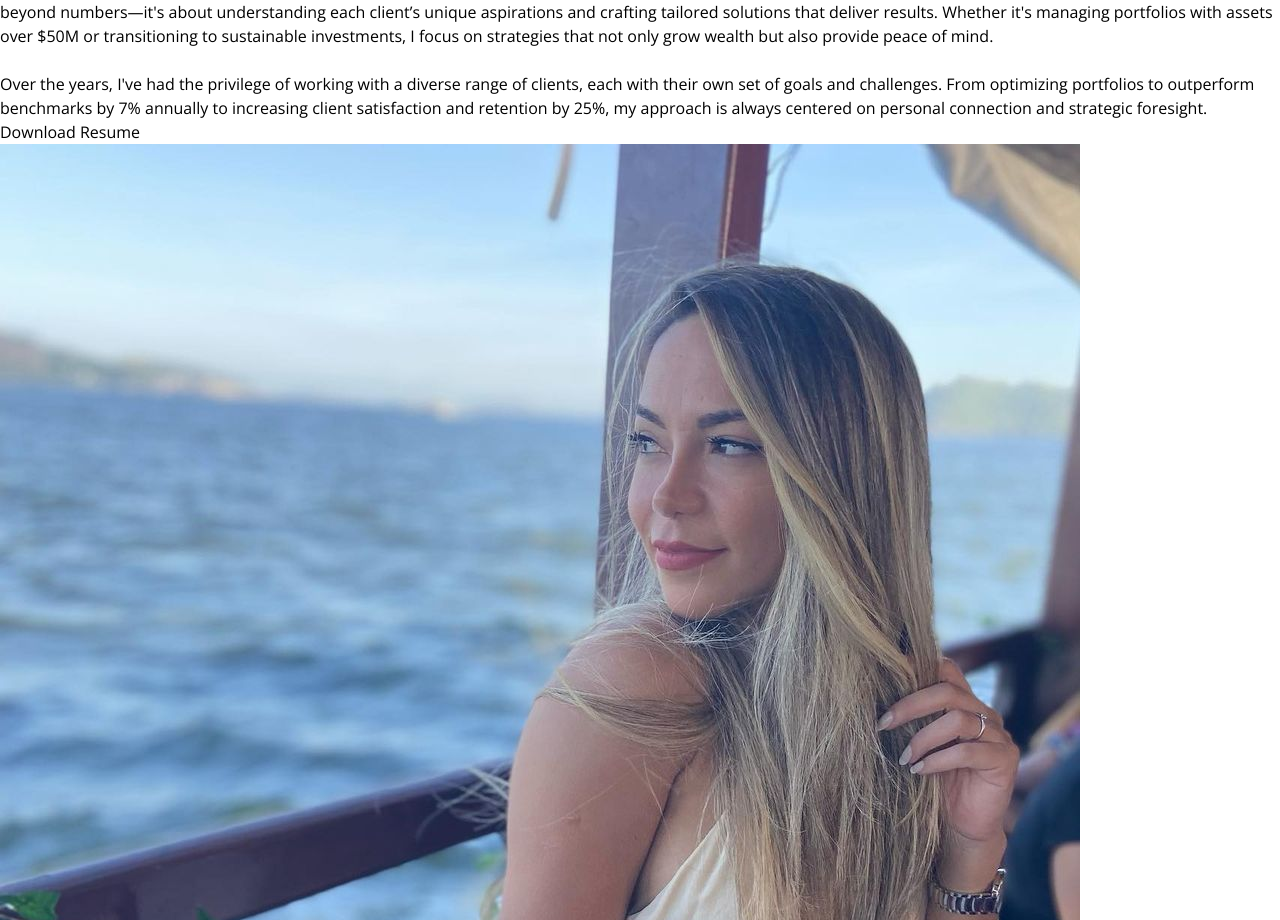
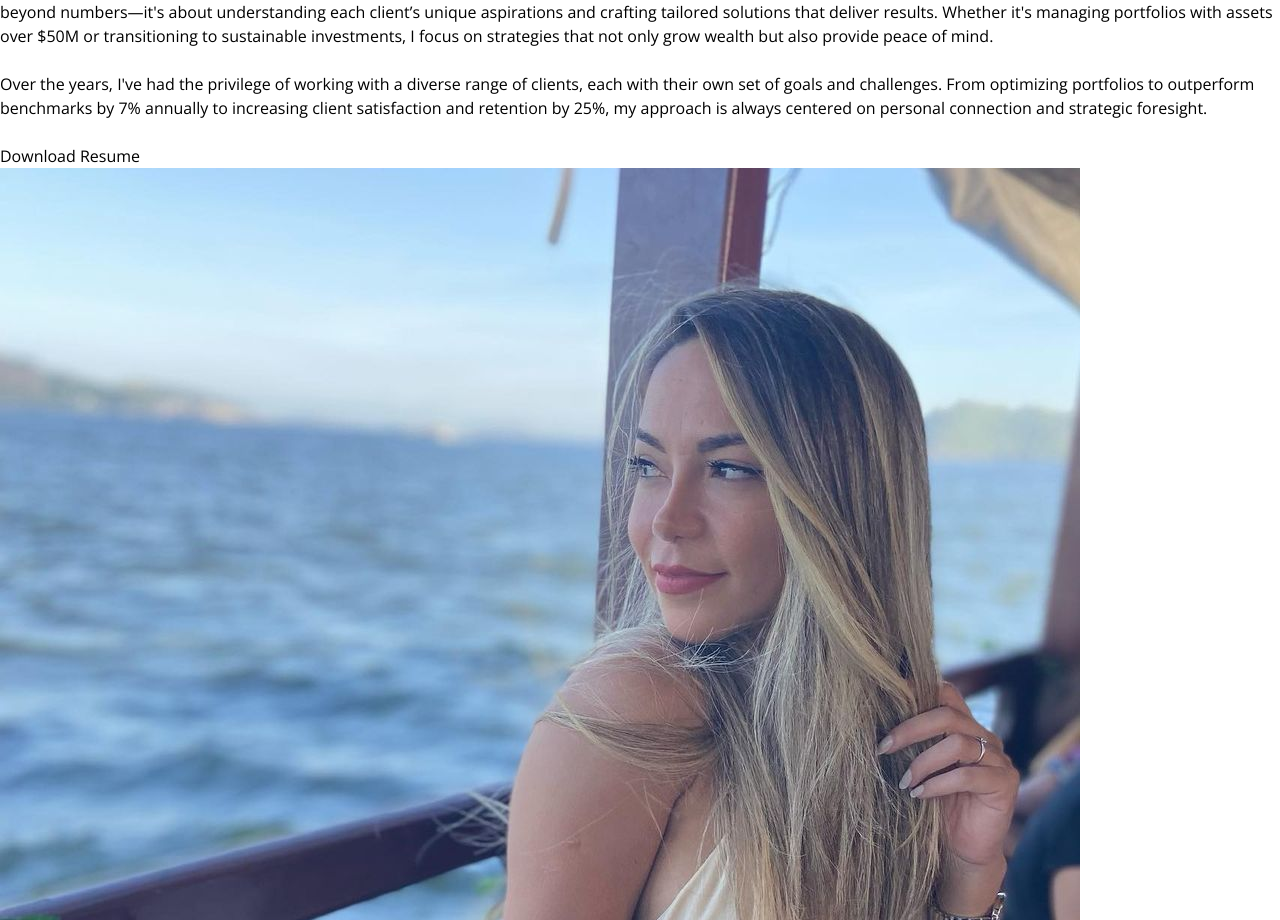
Before and after one commit to odunayo222/Laura, a React (Vite) app: page / in a window 1280 px wide. Shown: the part 1344-2264 px from the top of the page. Built offline with nearby package versions, Linux system fonts and the light colour scheme.

Commit message:
added resume

```diff
--- a/src/components/AboutMe.jsx
+++ b/src/components/AboutMe.jsx
@@ -47,9 +47,10 @@ const AboutMe = () => {
         <p className="text-lg text-gray-700 text-justify">
           Over the years, I've had the privilege of working with a diverse range of clients, each with their own set of goals and challenges. From optimizing portfolios to outperform benchmarks by 7% annually to increasing client satisfaction and retention by 25%, my approach is always centered on personal connection and strategic foresight.
         </p>
-        <button className="px-5 py-4 my-4 md:px-6 md:py-3 bg-[#D4AF37] text-[#2C3E50] font-semibold shadow-md hover:bg- border hover:border-[#2C3E50] transition">
+        <br />
+        <a href="/Laura_resume.pdf" download="/Laura_resume.pdf" className="px-5 py-4 my-7 md:px-6 md:py-3 bg-[#D4AF37] text-[#2C3E50] font-semibold shadow-md hover:bg- border hover:border-[#2C3E50] transition">
           Download Resume
-        </button>
+        </a>
       </div>
 
       {/* Right Section - Image */}
```
Also changed, not shown: 1 other file (tests, documents, lock files or other folders).
